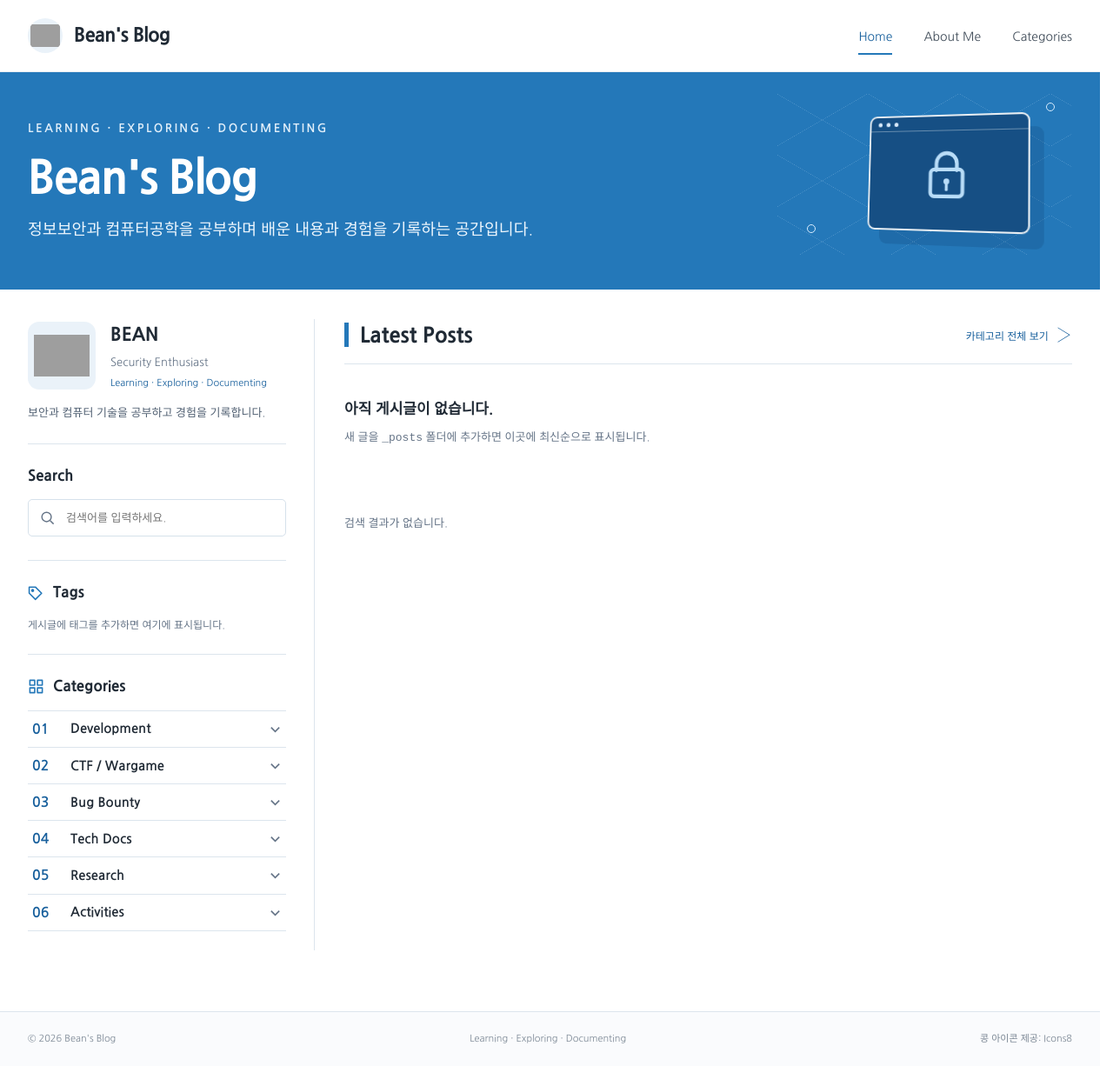
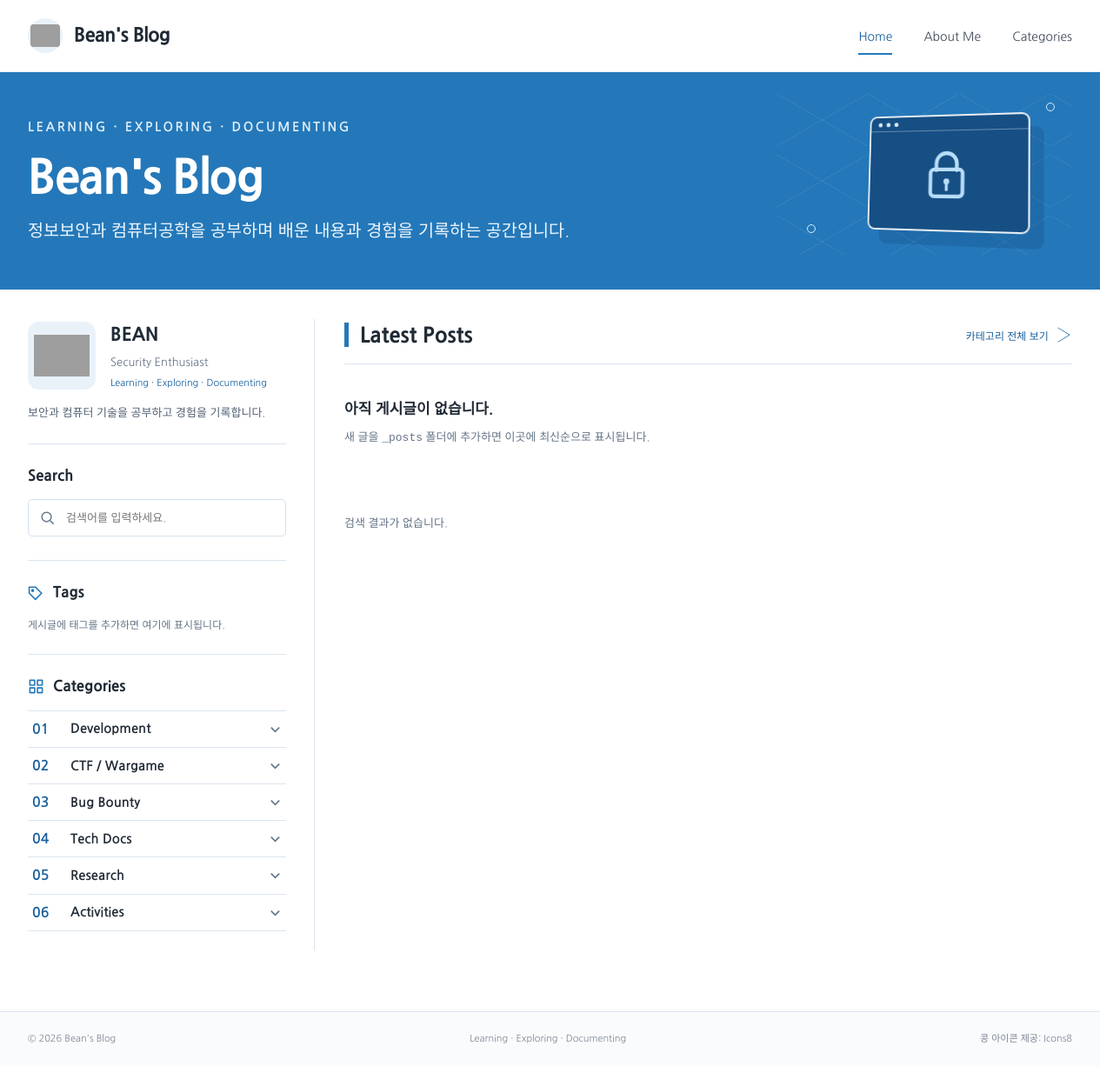
Before and after one commit to BEAN-CMD418/bean-cmd418.github.io, a Jekyll site: the page built from index.md, in a window 1280 px wide. Shown: the whole page at 87% size. Built offline with Jekyll 4.4.1, drawn with Linux system fonts in a browser that asks for light colours; some web fonts are replaced; grey boxes are pictures that could not be loaded.

Commit message:
Increase homepage hero typography by another point

```diff
--- a/assets/css/bean-theme.css
+++ b/assets/css/bean-theme.css
@@ -55,9 +55,9 @@ button, input { font: inherit; }
   position: relative; gap: 40px;
 }
 .hero-copy { position: relative; z-index: 2; padding: 38px 0; max-width: 720px; }
-.hero-kicker { margin: 0 0 14px; font-size: calc(12px + 1pt); font-weight: 700; letter-spacing: 2.5px; color: #e1effa; }
-.hero h1 { margin: 0 0 12px; color: #fff; font-size: clamp(calc(32px + 1pt), calc(4vw + 1pt), calc(52px + 1pt)); line-height: 1.2; letter-spacing: -1.7px; font-weight: 800; }
-.hero-copy > p:last-child { margin: 0; color: #edf6fd; font-size: calc(17px + 1pt); }
+.hero-kicker { margin: 0 0 14px; font-size: calc(12px + 2pt); font-weight: 700; letter-spacing: 2.5px; color: #e1effa; }
+.hero h1 { margin: 0 0 12px; color: #fff; font-size: clamp(calc(32px + 2pt), calc(4vw + 2pt), calc(52px + 2pt)); line-height: 1.2; letter-spacing: -1.7px; font-weight: 800; }
+.hero-copy > p:last-child { margin: 0; color: #edf6fd; font-size: calc(17px + 2pt); }
 .hero-art { position: relative; flex: 0 0 340px; height: 210px; align-self: stretch; overflow: hidden; }
 .hero-grid {
   position: absolute; inset: 20px -30px -50px 0; opacity: .24;
@@ -208,8 +208,8 @@ pre { overflow-x: auto; padding: 16px; background: #f2f5f8; border: 1px solid va
   .main-nav a[aria-current="page"]::after { bottom: 7px; }
   .hero-inner { min-height: 205px; }
   .hero-copy { padding: 30px 0; }
-  .hero h1 { font-size: calc(30px + 1pt); }
-  .hero-copy > p:last-child { max-width: 290px; font-size: calc(13px + 1pt); }
+  .hero h1 { font-size: calc(30px + 2pt); }
+  .hero-copy > p:last-child { max-width: 290px; font-size: calc(13px + 2pt); }
   .hero-art { position: absolute; right: -100px; width: 230px; opacity: .35; }
   .hero-window { right: 30px; transform: scale(.8); }
   .page-shell { padding-top: 25px; }
```
